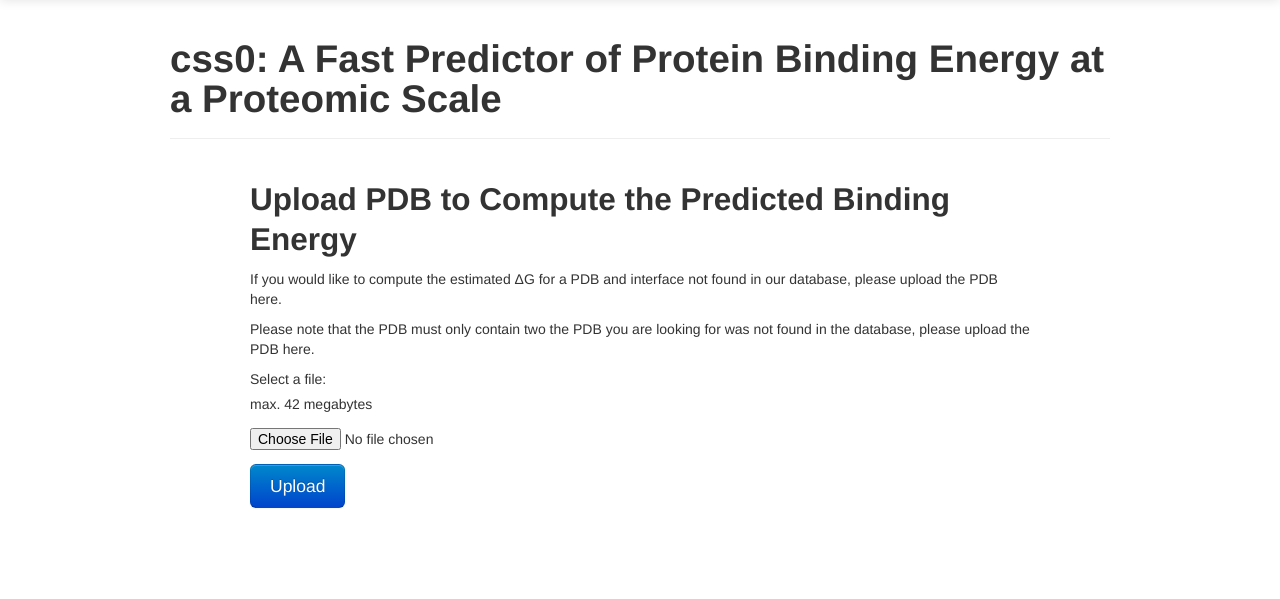
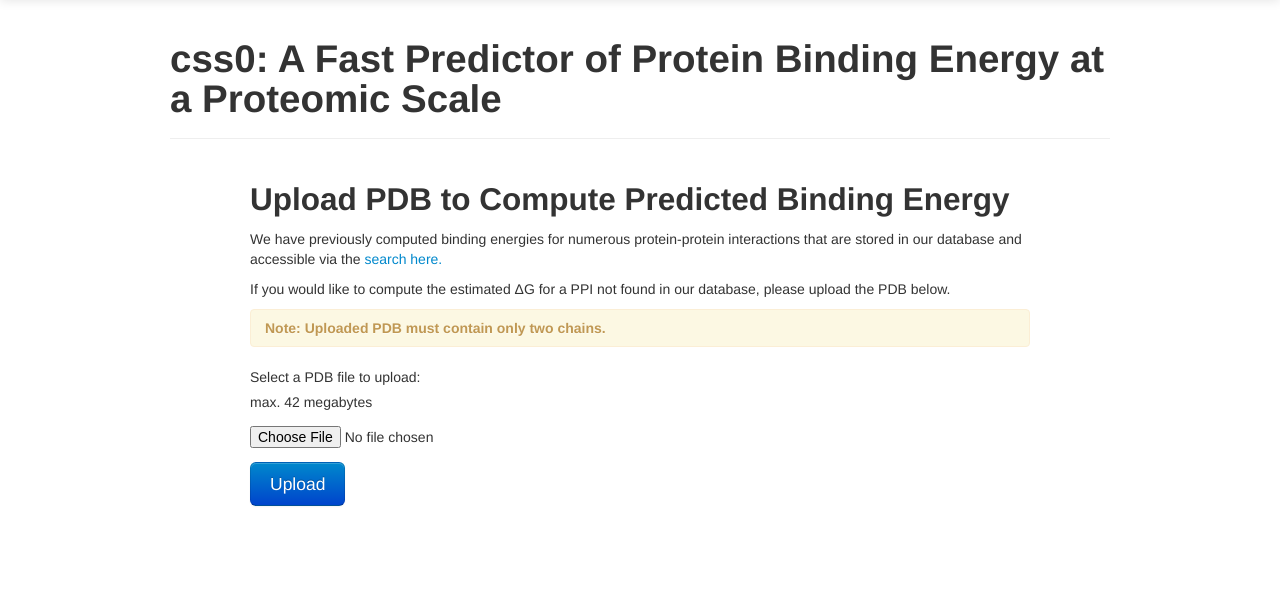
Before and after one commit to murphsp1/ppi-css.com, a Django app: page /css0/upload/ in a window 1280 px wide. Shown: the part 41-640 px from the top of the page. Run offline with Django 3.2, Linux system fonts and the light colour scheme; data that the repository does not hold is empty.

Commit message:
some tweaks to the format of several templates

```diff
--- a/myproject/commandline.txt
+++ b/myproject/commandline.txt
@@ -1,2 +1,4 @@
 #Start postgres
 postgres -D /usr/local/var/postgres
+
+python manage.py runserver_plus
--- a/myproject/myproject/css0/forms.py
+++ b/myproject/myproject/css0/forms.py
@@ -3,6 +3,6 @@ from django import forms
 
 class DocumentForm(forms.Form):
     docfile = forms.FileField(
-        label='Select a file',
+        label='Select a PDB file to upload',
         help_text='max. 42 megabytes'
     )
--- a/myproject/myproject/css0/models.py
+++ b/myproject/myproject/css0/models.py
@@ -9,3 +9,5 @@ class Scores(models.Model):
 	name = models.CharField(max_length=30)
 	score = models.FloatField()
 	interface = models.CharField(max_length=30)
+	uploaded = models.BooleanField(default=False)
+	date_uploaded = models.DateTimeField(auto_now_add=False)
--- a/myproject/myproject/css0/templates/css0/upload.html
+++ b/myproject/myproject/css0/templates/css0/upload.html
@@ -5,10 +5,12 @@
 
 	<div class="row">
 		<div class="span10 offset1">
-			<h2>Upload PDB to Compute the Predicted Binding Energy</h2>
-			<p>If you would like to compute the estimated &Delta;G for a PDB and interface not found in our database, please upload the PDB here.</p>
-			<p>Please note that the PDB must only contain two the PDB you are looking for was not found in the database, please upload the PDB here.</p>
-
+			<h2>Upload PDB to Compute Predicted Binding Energy</h2>
+			<p>We have previously computed binding energies for numerous protein-protein interactions that are stored in our database and accessible via the <a href="/css0/search/">search here.</a></p>
+			<p> If you would like to compute the estimated &Delta;G for a PPI not found in our database, please upload the PDB below.</p>
+			<div class="alert">
+				<strong>Note: Uploaded PDB must contain only two chains.</strong>
+			</div>
 			<!-- List of uploaded documents -->
 			<!--
 			{% if documents %}
--- a/myproject/myproject/css0/views.py
+++ b/myproject/myproject/css0/views.py
@@ -66,8 +66,6 @@ def search(request):
 def index(index):
     return render_to_response('css0/index.html')
 
-def hello_world(request):
-    return HttpResponse("<h1>Hello, world.</h1>")
 
 #This view simply dumps the current Scores table
 def get_table_data(request):
@@ -84,7 +82,7 @@ def get_table_data(request):
     # return an HttpResponse with the JSON and the correct MIME type
     return HttpResponse(response_data, mimetype='application/json')
 
-'''
+
 def init_table_data_load(request):
     import csv
     #for remote server
@@ -92,9 +90,8 @@ def init_table_data_load(request):
     data_file = open("/Users/seanmurphy/Desktop/ProphecyWebService/django/for_django_1-5/myproject/myproject/css0/static/csv/energies_merged.csv","rU")
     cr = csv.reader(data_file)
     for row in cr:
-        newscore = Scores(name = row[0], score = row[2], interface=row[1])
+        newscore = Scores(name = row[0], score = row[2], interface=row[1], upoad=False)
         newscore.save()
 
     data_file.close()
     return HttpResponse("<h1>Data Uploaded Successfully</h1>")
-'''
--- a/myproject/myproject/css0/zippp/mu_pot.py
+++ b/myproject/myproject/css0/zippp/mu_pot.py
@@ -4,7 +4,7 @@ import numpy as np
 #import pudb as dbg
 import asa_np
 import time
-import mu_pot
+#import mu_pot
 
 
 
```
Also changed, not shown: myproject/myproject/css0/templates/css0/contact.html (+6 -4 lines), 8 other files.
